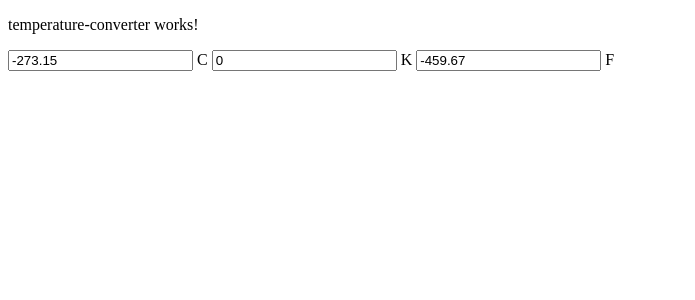
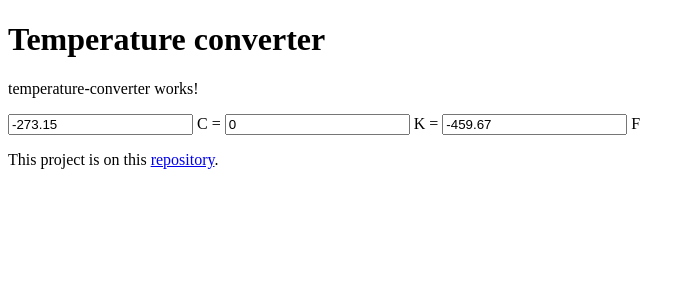
Before and after one commit to ThiaudioTT/temperatureConverter, an Angular app: page / in a window 1280 px wide. Shown: the top 300 px of the page, without its empty margins (0-695 px from the left). Built offline with nearby package versions, Linux system fonts and the light colour scheme.

Commit message:
feat: adds simple style

```diff
--- a/src/app/app.component.html
+++ b/src/app/app.component.html
@@ -1 +1,5 @@
+<h1>Temperature converter</h1>
 <app-temperature-converter></app-temperature-converter>
+<footer>
+  <p>This project is on this <a href="https://github.com/ThiaudioTT/temperatureConverter">repository</a>.
+</footer>
--- a/src/app/components/temperature-converter/temperature-converter.component.html
+++ b/src/app/components/temperature-converter/temperature-converter.component.html
@@ -5,10 +5,11 @@
 <label for="celsius">
   <input type="text" min="-273.15" [(ngModel)]="celsius" (ngModelChange)="celsiusToAll()" appDecimalLimit> C
 </label>
+<span> = </span>
 <label for="kelvin">
   <input type="text" min="0" [(ngModel)]="kelvin" (ngModelChange)="kelvinToAll()" appDecimalLimit> K
 </label>
-
+<span> = </span>
 <label for="fahrenheit">
   <input type="text" min="-459.67" [(ngModel)]="fahrenheit" (ngModelChange)="fahrenheitToAll()" appDecimalLimit> F
 </label>
```
